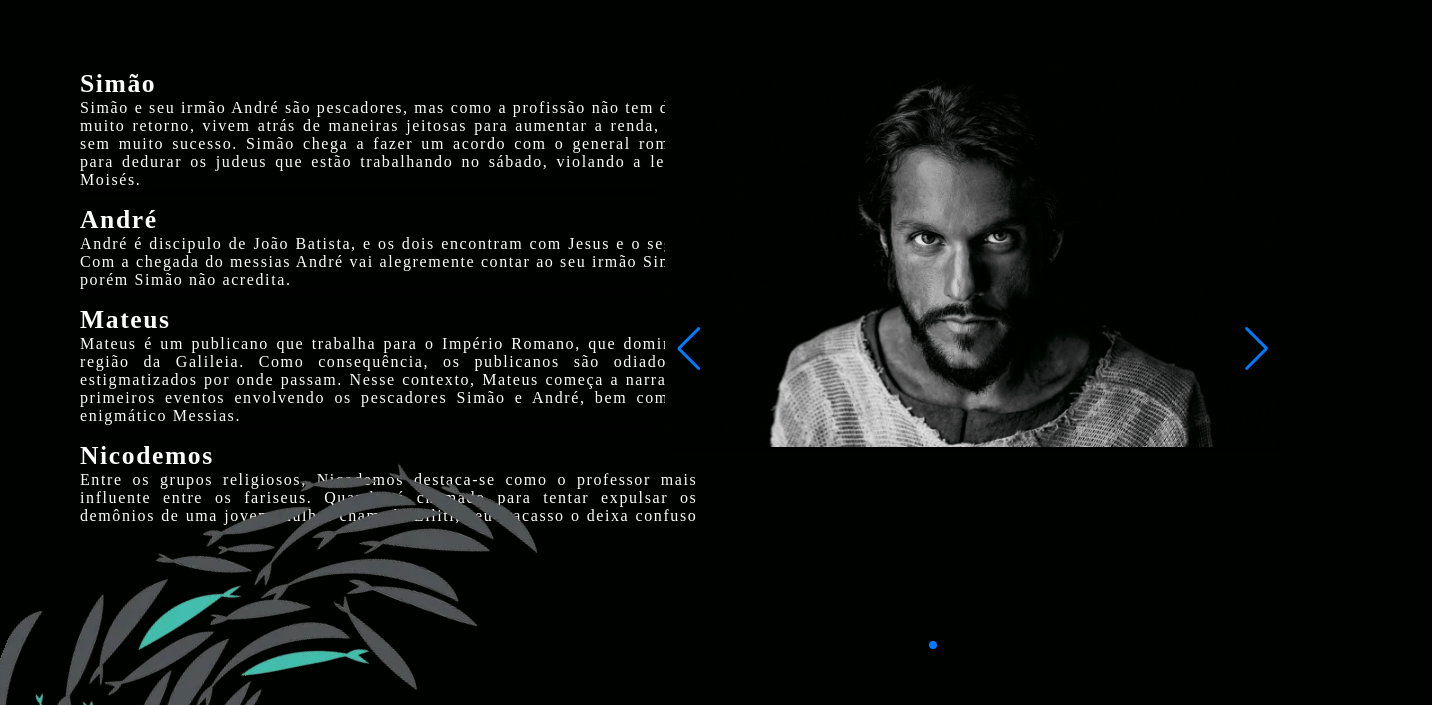
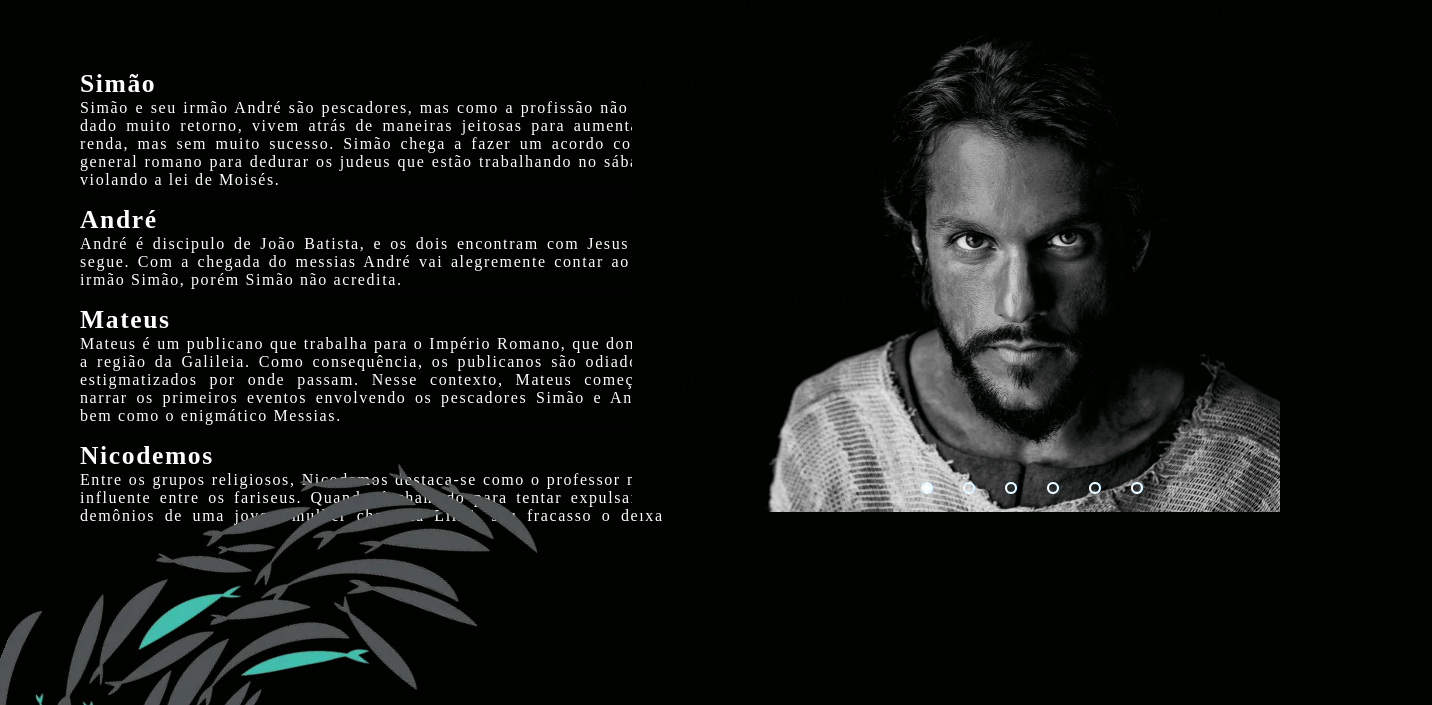
Before and after one commit to lucasl9/The-Chosen, a plain HTML site: page index.html in a window 1280 px wide. Shown: the part 955-1660 px from the top of the page, 1432 px wide, since content can reach past the window. Drawn offline with nearby package versions, Linux system fonts and the light colour scheme.

Commit message:
Troca de swiper pelo Slider

```diff
--- a/index.html
+++ b/index.html
@@ -104,50 +104,62 @@
 
 
             <!--Imagem dos personagem-->
-            <div class="swiper">
-                <!-- Additional required wrapper -->
-                <div class="swiper-wrapper">
-                    <!-- Slides -->
-                    <div class="swiper-slide">
-                        <div class="project-img">
-                            <img class="Chosen" src="/imagens/Personagens/CHSN_KeyArt_Simon-Peter-Shahar-Isaac_Web.png" alt="foto_Simao">
-                        </div>
+            <div class="slider">
+                <div class="slides">
+                    <!--Radio buttons-->
+                    <input type="radio" name="radio-btn" id="radio1">
+                    <input type="radio" name="radio-btn" id="radio2">
+                    <input type="radio" name="radio-btn" id="radio3">
+                    <input type="radio" name="radio-btn" id="radio4">
+                    <input type="radio" name="radio-btn" id="radio5">
+                    <input type="radio" name="radio-btn" id="radio6">
+                    <!--Fim radio buttons-->
+
+                    <!--Slide images-->
+                    <div class="slide first">
+                        <img src="../imagens/Personagens/CHSN_KeyArt_Simon-Peter-Shahar-Isaac_Web.png" alt="Simão">
                     </div>
+                    <div class="slide">
+                        <img src="../imagens/Personagens/CHSN_KeyArt_Andrew-Noah-James_Web.png" alt="André">
+                    </div>
+                    <div class="slide">
+                        <img src="../imagens/Personagens/CHSN_KeyArt_Matthew-Paras-Patel_Web.png" alt="Mateus">
+                    </div>
+                    <div class="slide">
+                        <img src="../imagens/Personagens/CHSN_KeyArt_Nicodemus-Erick-Avari_Web.png" alt="Nicodemos">
+                    </div>
+                    <div class="slide">
+                        <img src="../imagens/Personagens/CHSN_KeyArt_Lilith-Elizabeth-Tabish_Web.png" alt="Maria">
+                    </div>
+                    <div class="slide">
+                        <img src="../imagens/Personagens/CHSN_KeyArt_Jesus-Jonathan-Roumie_Web.png" alt="Jesus">
+                    </div>
+                    <!--Fim Slide images-->
 
-                    <div class="swiper-slide">
-                        <div class="project-img">
-                            <img  class="Chosen" src="/imagens/Personagens/CHSN_KeyArt_Andrew-Noah-James_Web.png" alt="foto_Andre">
-                        </div>
+                    <!--Navigation auto-->
+                    <div class="navigation-auto">
+                        <div class="auto-btn1"></div>
+                        <div class="auto-btn2"></div>
+                        <div class="auto-btn3"></div>
+                        <div class="auto-btn4"></div>
+                        <div class="auto-btn5"></div>
+                        <div class="auto-btn6"></div>
                     </div>
+                    <!--Fim Navigation-auto-->
 
-                    <div class="swiper-slide">
-                        <div class="project-img">
-                            <img  class="Chosen" src="/imagens/Personagens/CHSN_KeyArt_Matthew-Paras-Patel_Web.png" alt="foto_Mateus">
-                        </div>
-                    </div>
+                </div>
+                <!--Manual-Navigation-->
+                <div class="manual-navigation">
+                    <label for="radio1" class="manual-btn"></label>
+                    <label for="radio2" class="manual-btn"></label>
+                    <label for="radio3" class="manual-btn"></label>
+                    <label for="radio4" class="manual-btn"></label>
+                    <label for="radio5" class="manual-btn"></label>
+                    <label for="radio6" class="manual-btn"></label>
+                </div>
+                <!--Fim Manual-Navigation-->
 
-                    <div class="swiper-slide">
-                        <div class="project-img">
-                            <img  class="Chosen" src="/imagens/Personagens/CHSN_KeyArt_Nicodemus-Erick-Avari_Web.png" alt="foto_Nicodemos">
-                        </div>
-                    </div>
 
-                    <div class="swiper-slide">
-                        <div class="project-img">
-                            <img  class="Chosen" src="/imagens/Personagens/CHSN_KeyArt_Lilith-Elizabeth-Tabish_Web.png" alt="foto_Maria">
-                        </div>
-                    </div>
-
-                    <div class="swiper-slide">
-                        <div class="project-img">
-                            <img  class="Chosen" src="/imagens/Personagens/CHSN_KeyArt_Jesus-Jonathan-Roumie_Web.png" alt="foto_Jesus">
-                        </div>
-                    </div>
-                </div>
-                <!-- If we need navigation buttons -->
-                <div class="swiper-button-prev"></div>
-                <div class="swiper-button-next"></div>
-                <div class="swiper-pagination"></div>
 
             </div>
 
--- a/script.js
+++ b/script.js
@@ -10,3 +10,22 @@ var swiper = new Swiper(".swiper", {
     },
     keyboard: true,
   });
+
+  /*---------JS - Slider---------*/
+
+  let count = 1;
+document.getElementById("radio1").checked = true;
+
+setInterval(function(){
+    nextImage();
+},9000)
+
+function nextImage(){
+    count++;
+    if(count>6){
+        count = 1;
+    }
+
+    document.getElementById("radio"+count).checked = true;
+
+}
--- a/style.css
+++ b/style.css
@@ -157,3 +157,114 @@ footer {
     height: 270px;
   }
 }
+
+
+/*----------------------------------------Slider*----------------------------------------------*/
+
+.slider{
+    margin: auto; /*Antes tinha 0 auto*/
+    width: 800px;
+    height: 533px;
+    overflow: hidden;
+}
+
+/*----------------------------Slides--------------------------------*/
+.slides{
+  width: 400%;
+  height: 533px;
+  display: flex;
+}
+.slides input{
+  display: none;
+}
+/*Fim do slides*/
+
+/*----------------------------Slide-------------------------------*/
+.slide{
+  width: 25%;
+  position: relative;
+  transition: 2s;
+}
+.slide img{
+  width: 800px;
+}
+/*Fim do slides*/
+
+/*-----------------------Manual-navigatiom----------------------*/
+.manual-navigation{
+  position: absolute;
+  width: 800px;
+  margin-top: -30px;
+  display: flex;
+  justify-content: center;
+}
+/*---------------------------Manual-Btn---------------------------*/
+.manual-btn{
+  border:2px solid #fff;
+  padding: 4px;
+  border-radius: 10px;
+  cursor: pointer;
+  transition: 1s;
+}
+.manual-btn:not(:last-child){
+  margin-right: 30px;
+}
+.manual-btn:hover{
+  background-color: #fff;
+}
+/*------------------------------Radio-------------------------------*/
+#radio1:checked ~ .first{
+  margin-left:0;
+}
+#radio2:checked ~ .first{
+  margin-left: -25%;
+}
+#radio3:checked ~ .first{
+  margin-left: -50%;
+}
+#radio4:checked ~ .first{
+  margin-left: -75%;
+}
+#radio5:checked ~ .first{
+  margin-left: -100%;
+}
+#radio6:checked ~ .first{
+  margin-left: -125%;
+}
+/*-------------------------Navigation-Auto---------------------------*/
+.navigation-auto{
+  position: absolute;
+  width: 800px;
+  margin-top: 503px; /*margin do video 360px*/
+  display: flex;
+  justify-content: center;
+}
+.navigation-auto div{
+  border: 2px solid #20a6ff;
+  padding: 4px;
+  border-radius: 10px;
+  cursor: pointer;
+  transition: 1s;
+}
+.navigation-auto div:not(:last-child){
+  margin-right: 30px;
+}
+/*---------------------------Radio-checked----------------------------*/
+#radio1:checked ~ .navigation-auto .auto-btn1{
+  background-color: #fff;
+}
+#radio2:checked ~ .navigation-auto .auto-btn2{
+  background-color: #fff;
+}
+#radio3:checked ~ .navigation-auto .auto-btn3{
+  background-color: #fff;
+}
+#radio4:checked ~ .navigation-auto .auto-btn4{
+  background-color: #fff;
+}
+#radio5:checked ~ .navigation-auto .auto-btn5{
+  background-color: #fff;
+}
+#radio6:checked ~ .navigation-auto .auto-btn6{
+  background-color: #fff;
+}
```
